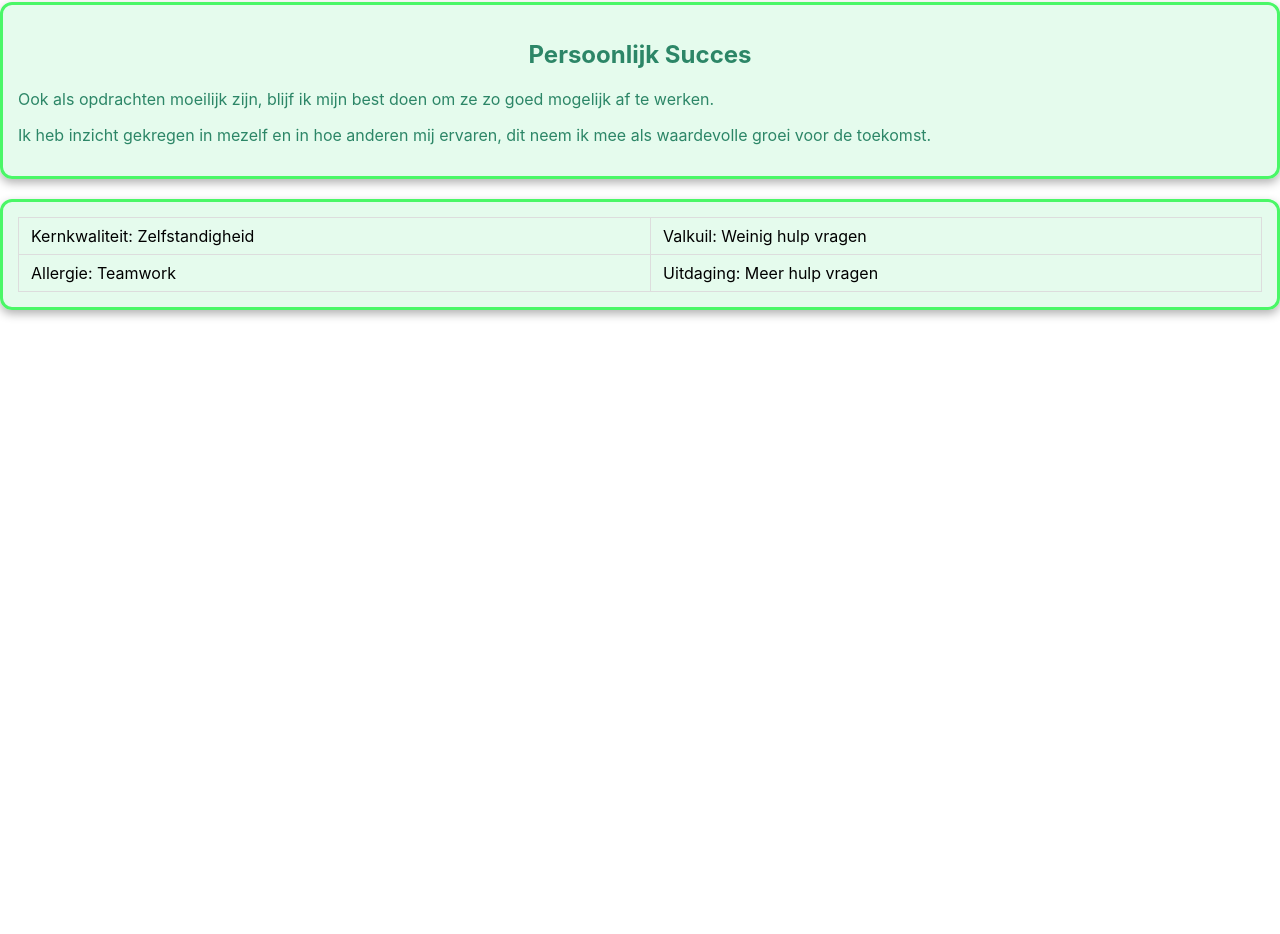
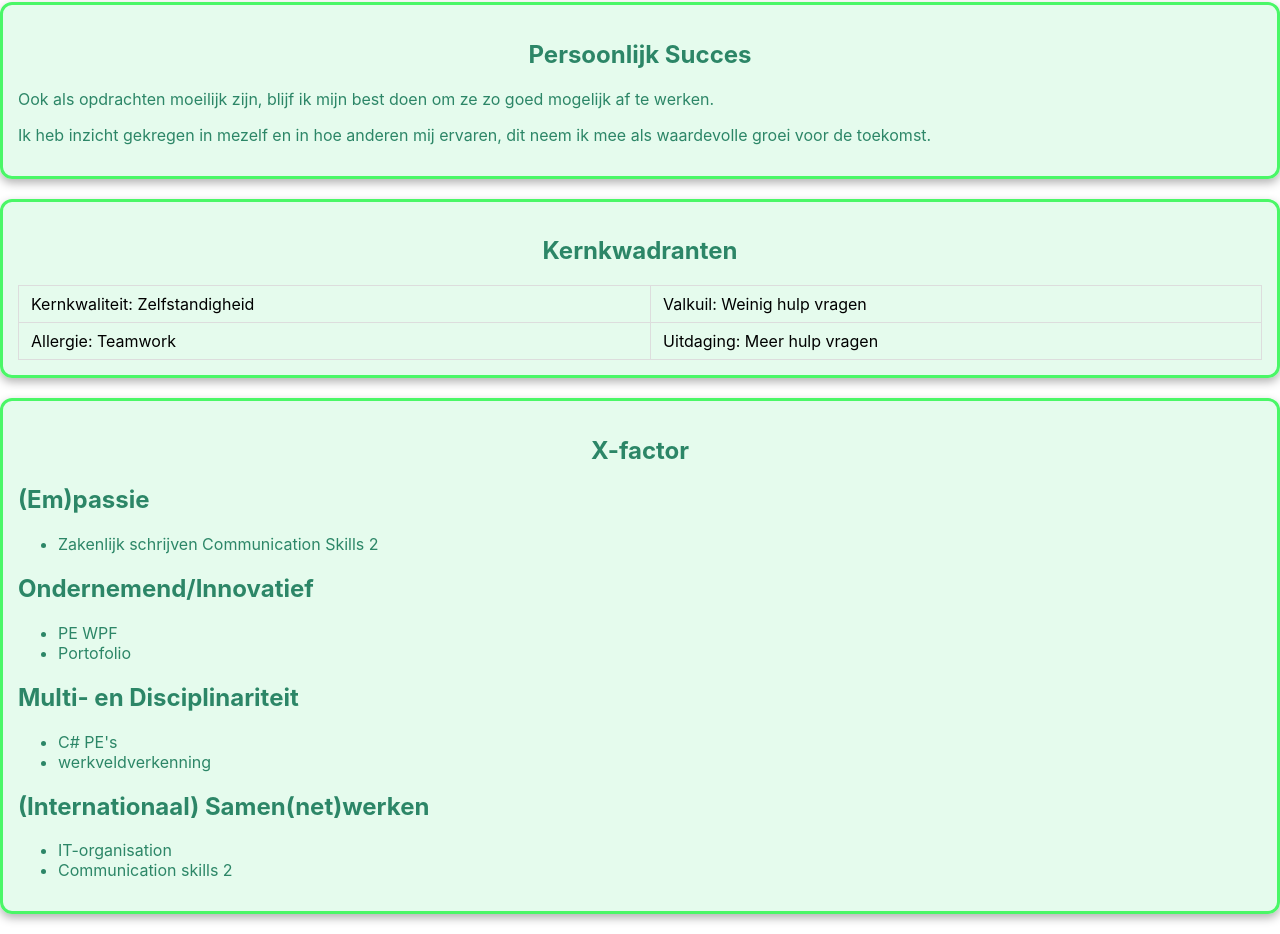
Before and after one commit to PepijnBroekmansPXL/portfolio-PepijnBroekmansPXL, a plain HTML site: page Reflectie.html in a window 1280 px wide. Shown: the part 780-1714 px from the top of the page. Before the commit the page ends 1110 px from the top, so only its background shows below. Drawn offline with Linux system fonts and the light colour scheme.

Commit message:
reflectie

```diff
--- a/Reflectie.html
+++ b/Reflectie.html
@@ -47,6 +47,7 @@
   </article>
 
   <article>
+    <span><h1>Kernkwadranten</h1></span>
     <table>
       <tr>
         <td>Kernkwaliteit: Zelfstandigheid</td>
@@ -59,4 +60,43 @@
     </table>
   </article>
 
+
+  <article>
+    <span><h1>X-factor</h1></span>
+    <tr>
+
+      <td>
+        <h2>(Em)passie</h2>
+        <ul>
+          <li>Zakenlijk schrijven Communication Skills 2</li>
+        </ul>
+      </td>
+
+      <td>
+        <h2>Ondernemend/Innovatief</h2>
+        <ul>
+          <li>PE WPF</li>
+          <li>Portofolio</li>
+        </ul>
+      </td>
+
+      <td>
+        <h2>Multi- en Disciplinariteit</h2>
+        <ul>
+          <li>C# PE's</li>
+          <li>werkveldverkenning</li>
+        </ul>
+      </td>
+
+      <td>
+        <h2>(Internationaal) Samen(net)werken</h2>
+        <ul>
+          <li>IT-organisation</li>
+          <li>Communication skills 2</li>
+        </ul>
+      </td>
+
+    </tr>
+  </article>
+
 </body>
```
Also changed, not shown: Opdrachten.html (+1 -1 lines).
